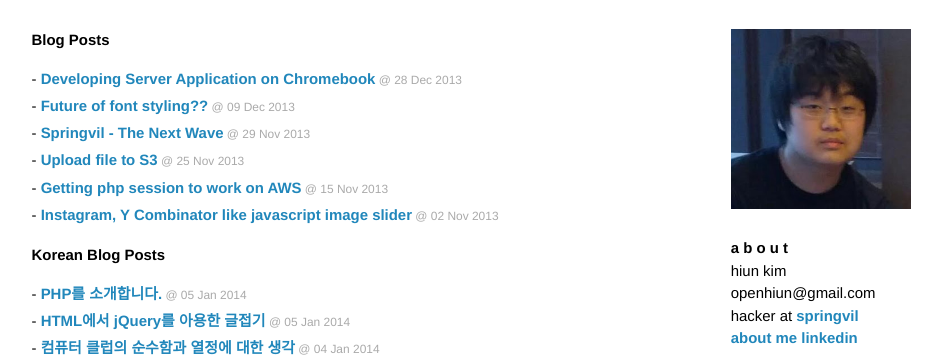
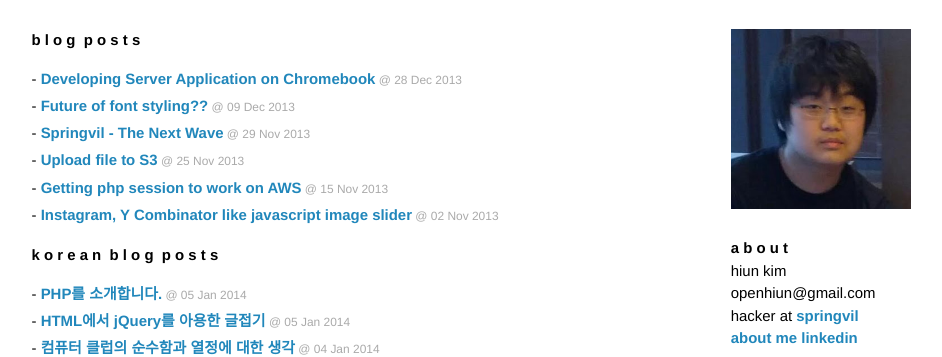
Before and after one commit to Gorski4123/openhiun.github.com, a Jekyll site: the page built from index.html, in a window 1280 px wide and 900 px high, cut to the strip 359-716 px from the top of the window. Shown: the whole strip, without its empty margins (161-1103 px from the left). Built offline with Jekyll 4.4.1, drawn with Linux system fonts in a browser that asks for light colours; Markdown is read by kramdown in place of the engine named in the settings.

Commit message:
Update index.html

```diff
--- a/index.html
+++ b/index.html
@@ -6,14 +6,14 @@ home: define_type
 ---
 
 <div id="home">
-  <h1>Blog Posts</h1>
+  <h1>b l o g&nbsp;&nbsp;p o s t s</h1>
   <ul class="posts">
     {% for post in site.categories.e %}
       <li>- <a href="{{ post.url }}">{{ post.title }}</a><span> &#64; {{ post.date | date_to_string }}</span></li>
     {% endfor %}
   </ul>
   <div style="margin-top: -15px;"></div>
-  <h1>Korean Blog Posts</h1>
+  <h1>k o r e a n&nbsp;&nbsp;b l o g&nbsp;&nbsp;p o s t s</h1>
   <ul class="posts">
     {% for post in site.categories.k %}
       <li>- <a href="{{ post.url }}">{{ post.title }}</a><span> &#64; {{ post.date | date_to_string }}</span></li>
```
